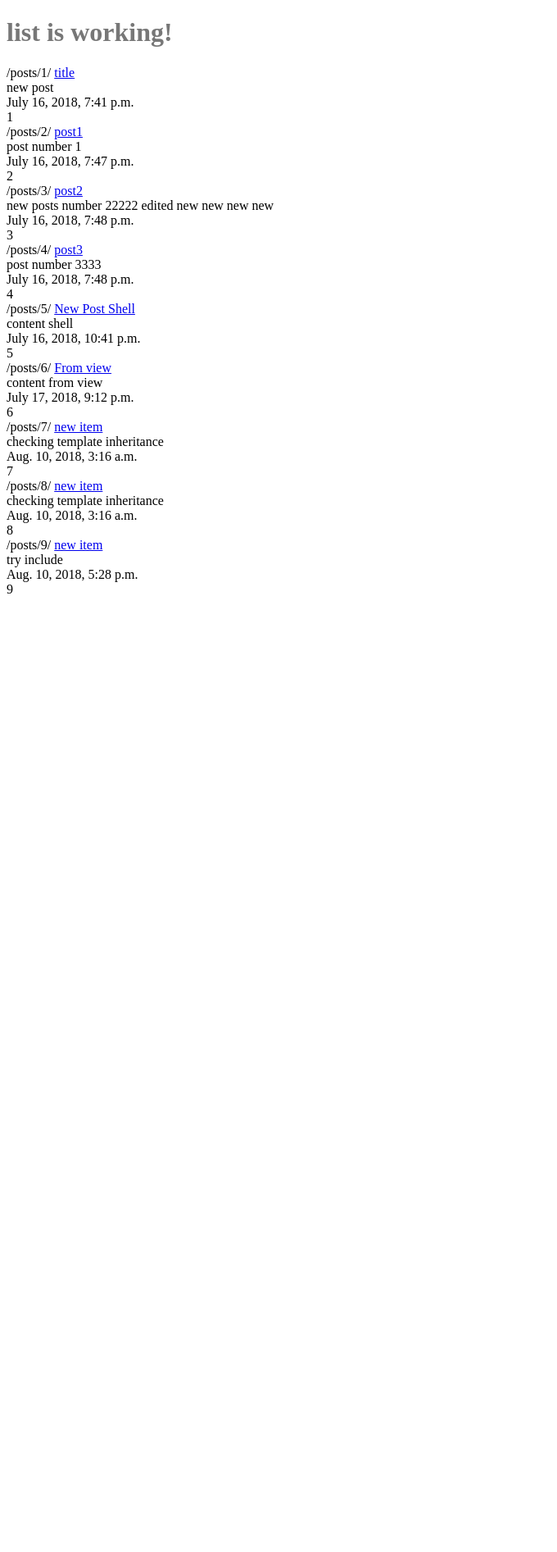
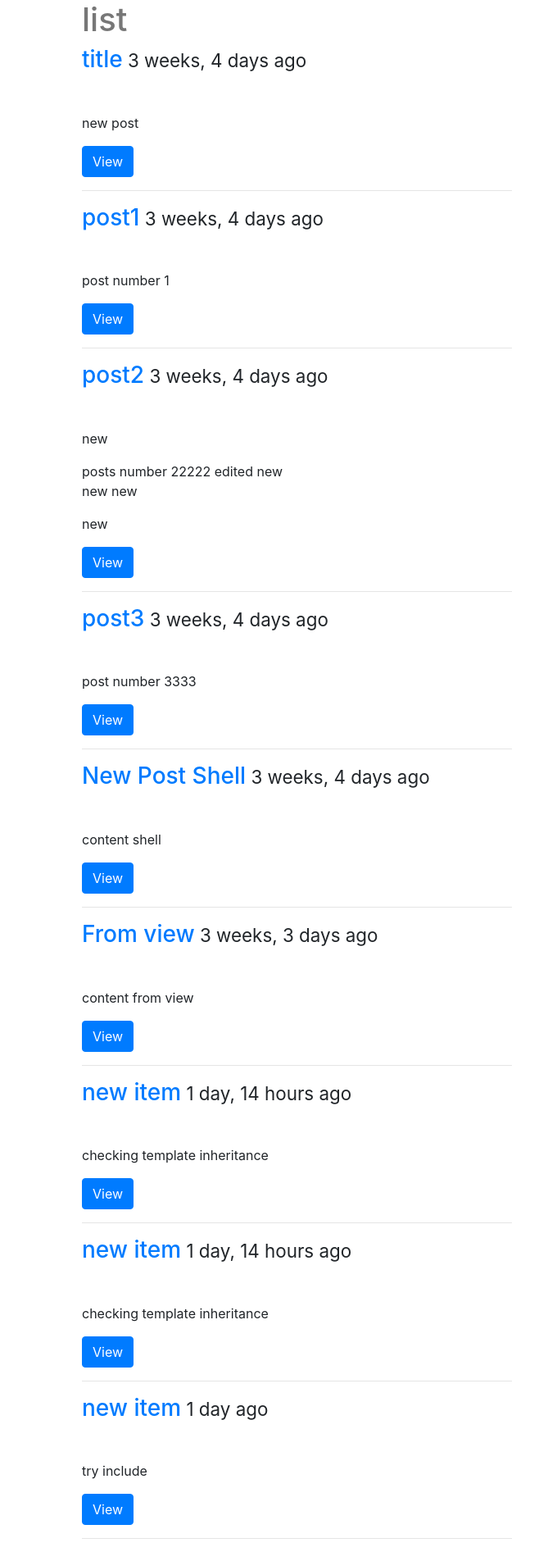
Before and after one commit to yamen225/tryDjango19, a Django app: page /posts/ in a window 1280 px wide. Shown: the whole page at 82% size, without its empty margins (0-680 px from the left). Before the commit the page ends 724 px from the top, so only its background shows below. Run offline with Django 3.2, Linux system fonts and the light colour scheme; data comes from the database, SQL or seed files in the repository; some libraries are stand-ins or nearby versions.

Commit message:
adding styles-bootstrap

```diff
--- a/src/static/css/base.css
+++ b/src/static/css/base.css
@@ -1,3 +1,7 @@
 h1 {
 	color: #777777;
 }
+
+h5 {
+	color: #777777;
+}
--- a/src/templates/base.html
+++ b/src/templates/base.html
@@ -4,6 +4,7 @@
 <html>
 <head>
 	<title>{% block head_title %}Try Django 1.9{% endblock head_title %} </title>
+	<link rel="stylesheet" href="https://stackpath.bootstrapcdn.com/bootstrap/4.1.3/css/bootstrap.min.css" integrity="sha384-MCw98/SFnGE8fJT3GXwEOngsV7Zt27NXFoaoApmYm81iuXoPkFOJwJ8ERdknLPMO" crossorigin="anonymous" />
 	<link rel="stylesheet" type="text/css" href='{% static "css/base.css" %} ' />
 </head>
 <body>
@@ -12,5 +13,8 @@
 		{% block content %}
 		{% endblock content%}
 	</div>
+	<script src="https://code.jquery.com/jquery-3.3.1.slim.min.js" integrity="sha384-q8i/X+965DzO0rT7abK41JStQIAqVgRVzpbzo5smXKp4YfRvH+8abtTE1Pi6jizo" crossorigin="anonymous"></script>
+	<script src="https://cdnjs.cloudflare.com/ajax/libs/popper.js/1.14.3/umd/popper.min.js" integrity="sha384-ZMP7rVo3mIykV+2+9J3UJ46jBk0WLaUAdn689aCwoqbBJiSnjAK/l8WvCWPIPm49" crossorigin="anonymous"></script>
+	<script src="https://stackpath.bootstrapcdn.com/bootstrap/4.1.3/js/bootstrap.min.js" integrity="sha384-ChfqqxuZUCnJSK3+MXmPNIyE6ZbWh2IMqE241rYiqJxyMiZ6OW/JmZQ5stwEULTy" crossorigin="anonymous"></script>
 </body>
 </html>
--- a/src/templates/post-form.html
+++ b/src/templates/post-form.html
@@ -1,8 +1,10 @@
 {% extends "base.html" %}
 
 {% block content %}
+<div class="'col-sm-6 col-sm-offset-3'">
 	<form method='POST' action=""> {% csrf_token %}
 		{{ form.as_p }}
-		<input type="submit" value='create post'>
+		<input type="submit" class="btn btn-default" value='create post'>
 	</form>
+</div>
 {% endblock content %}
--- a/src/templates/post-list.html
+++ b/src/templates/post-list.html
@@ -1,12 +1,21 @@
 {% extends "base.html" %}
 
 {% block content %}
-	<h1>{{ title }} is working! </h1>
-	{% for obj in object_list %}
-		{% url "posts:detail" id=obj.id %}
-		<a href='{{ obj.get_absolute_url }}'>{{ obj.title }}</a><br>
-		{{ obj.content }}<br>
-		{{ obj.timestamp }}<br>
-		{{ obj.id }} <br>
-	{% endfor %}
+	<div class='col-sm-6 col-sm-offset-3'>
+	<h1>{{ title }}</h1>
+	<div class="row">
+		{% for obj in object_list %}
+			<div class="col-sm-12">
+				<div class="thumbnail">
+					<div class="caption">
+						<h3><a href='{{ obj.get_absolute_url }}'>{{ obj.title }}</a><small>  {{ obj.timestamp|timesince }} ago</small></h3><br>
+						<p>{{ obj.content|linebreaks|truncatechars:120 }}</p>
+						<p><a href="{{ obj.get_absolute_url }}" class="btn btn-primary" role="button">View</a></p>
+					</div>
+				</div>
+				<hr/>
+			</div>
+		{% endfor %}
+		</div>
+	</div>
 {% endblock content%}
```
Also changed, not shown: src/templates/post-detail.html (+4 -5 lines).
